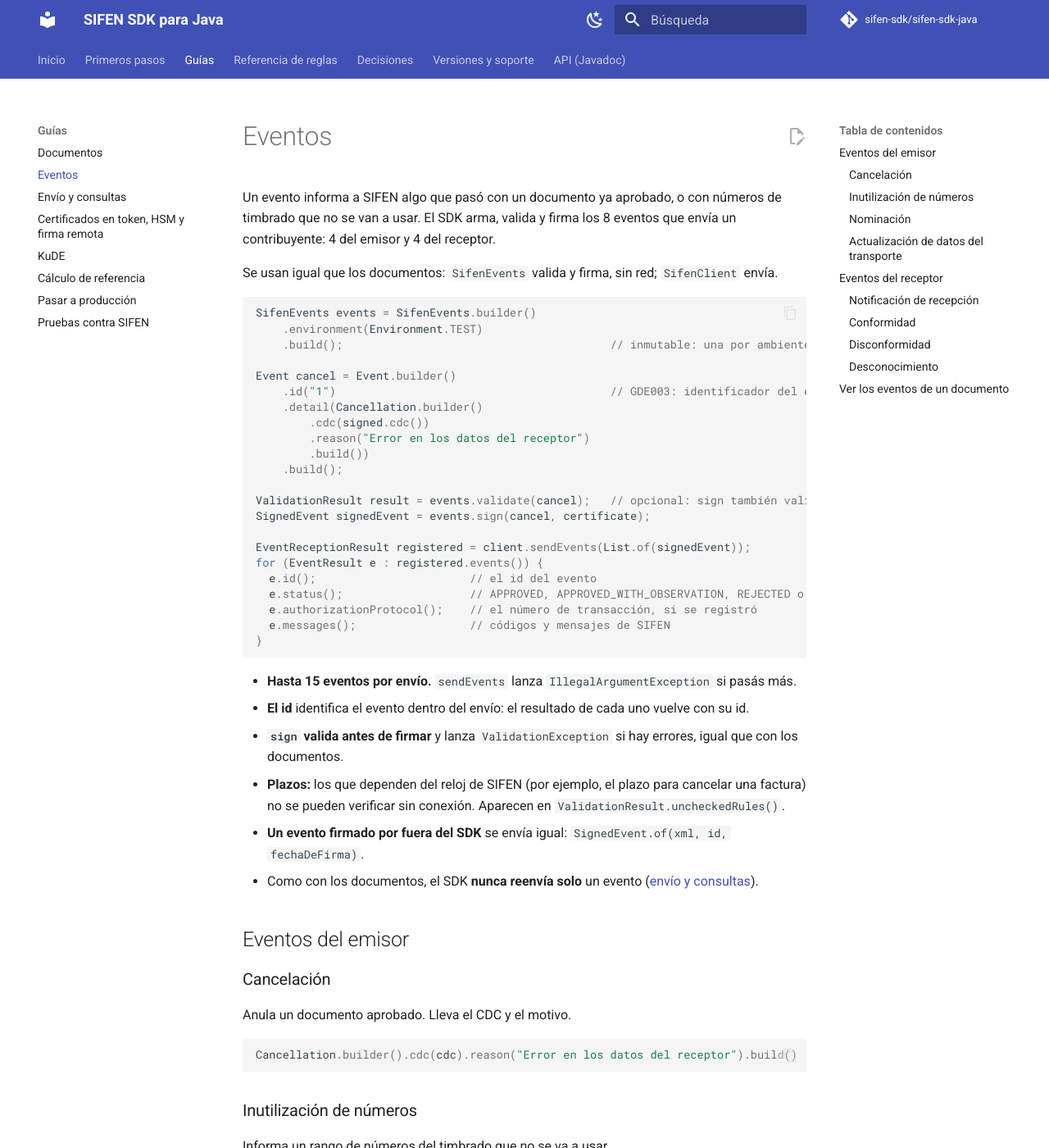
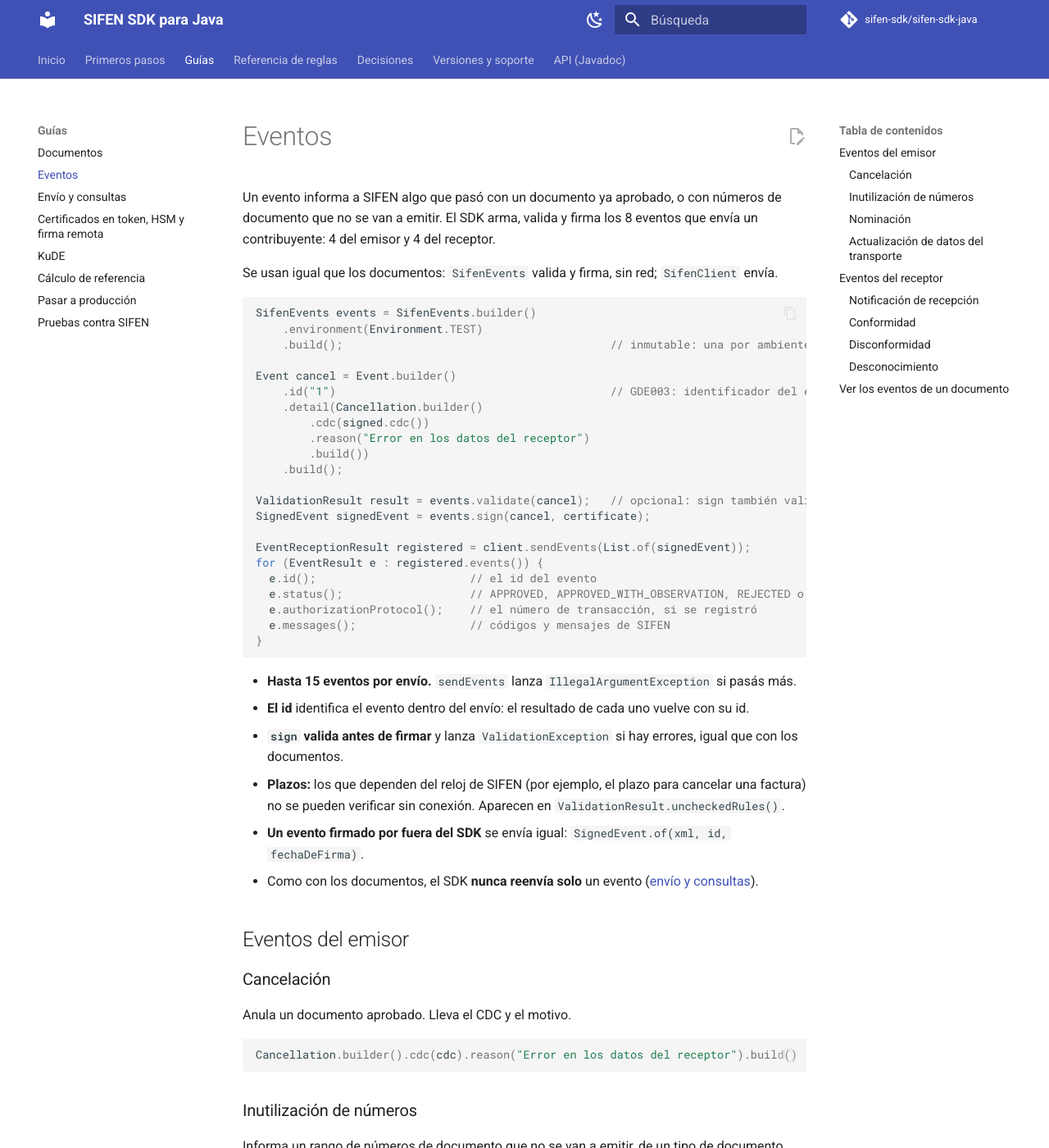
Before and after one commit to sifen-sdk/sifen-sdk-java, an MkDocs documentation site: the page built from docs/guias/eventos.md, in a window 1280 px wide and 1400 px high. Shown: the whole window at 82% size. Built offline with MkDocs 1.6.1 and Material for MkDocs 9.7.7, drawn with Linux system fonts in a browser that asks for light colours; comment, search, counter and statistics services are not loaded; some of the changed text lies outside the part shown.

Commit message:
docs(eventos): la inutilización es de números de documento, no del timbrado (#21)
Co-authored-by: Claude Opus 5.5 <noreply@anthropic.com>

````diff
--- a/docs/guias/eventos.md
+++ b/docs/guias/eventos.md
@@ -1,7 +1,7 @@
 # Eventos
 
-Un evento informa a SIFEN algo que pasó con un documento ya aprobado, o con números de timbrado que no se van a
-usar. El SDK arma, valida y firma los 8 eventos que envía un contribuyente: 4 del emisor y 4 del receptor.
+Un evento informa a SIFEN algo que pasó con un documento ya aprobado, o con números de documento que no se van a
+emitir. El SDK arma, valida y firma los 8 eventos que envía un contribuyente: 4 del emisor y 4 del receptor.
 
 Se usan igual que los documentos: `SifenEvents` valida y firma, sin red; `SifenClient` envía.
 
@@ -50,7 +50,8 @@ Cancellation.builder().cdc(cdc).reason("Error en los datos del receptor").build(
 
 ### Inutilización de números
 
-Informa un rango de números del timbrado que no se va a usar.
+Informa un rango de números de documento que no se van a emitir, de un tipo de documento, dentro de un timbrado,
+establecimiento y punto de expedición (en el ejemplo, las facturas 001-001-0000010 a 001-001-0000012).
 
 ```java
 NumberInvalidation.builder()
````
